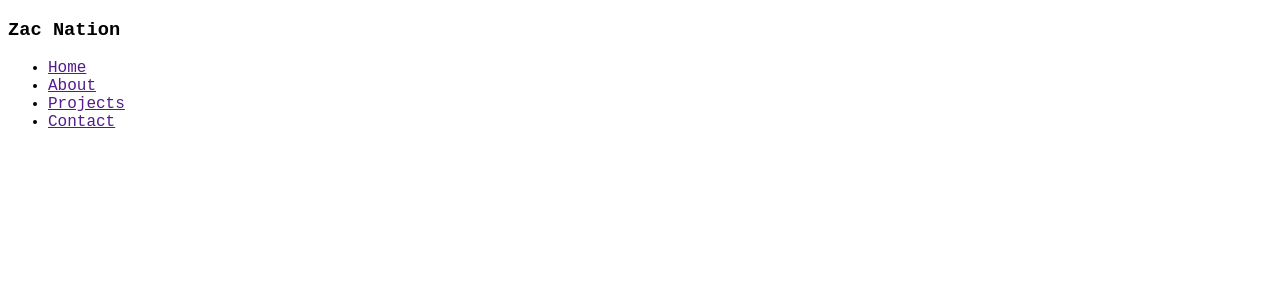
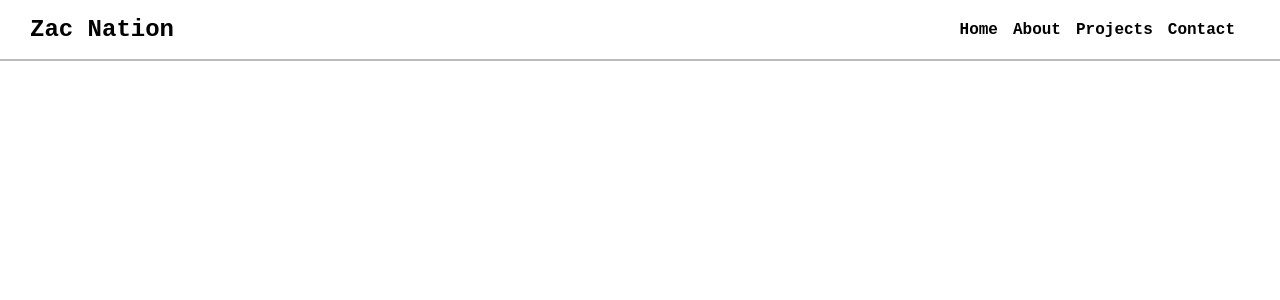
Before and after one commit to zacnation/react-portfolio, a React (Vite) app: page / in a window 1280 px wide. Shown: the top 300 px of the page. Built offline with nearby package versions, Linux system fonts and the light colour scheme.

Commit message:
Add navbar styles

```diff
--- a/src/components/Navbar.jsx
+++ b/src/components/Navbar.jsx
@@ -1,6 +1,6 @@
 export default function Navbar() {
   return (
-    <div className="navbar">
+    <nav>
       <h3 className="logo">Zac Nation</h3>
       <ul>
         <li>
@@ -16,6 +16,6 @@
           <a href="">Contact</a>
         </li>
       </ul>
-    </div>
+    </nav>
   );
 }
--- a/src/index.css
+++ b/src/index.css
@@ -1,3 +1,31 @@
 body {
   font-family: "Courier New", Courier, monospace;
+  margin: 0; /* Remove default body margin */
+  padding: 0; /* Remove default body padding */
 }
+
+nav {
+  display: flex;
+  justify-content: space-between;
+  border-bottom: 2px solid #bbbbbb;
+  padding: 0 30px;
+}
+
+nav ul {
+  display: flex;
+  align-items: center;
+  list-style: none;
+}
+
+nav ul li a {
+  text-decoration: none;
+  color: black;
+  margin-right: 15px;
+  font-weight: bold;
+}
+
+.logo {
+  margin: 16px 0;
+  font-size: 1.5em;
+  cursor: pointer;
+}
```
